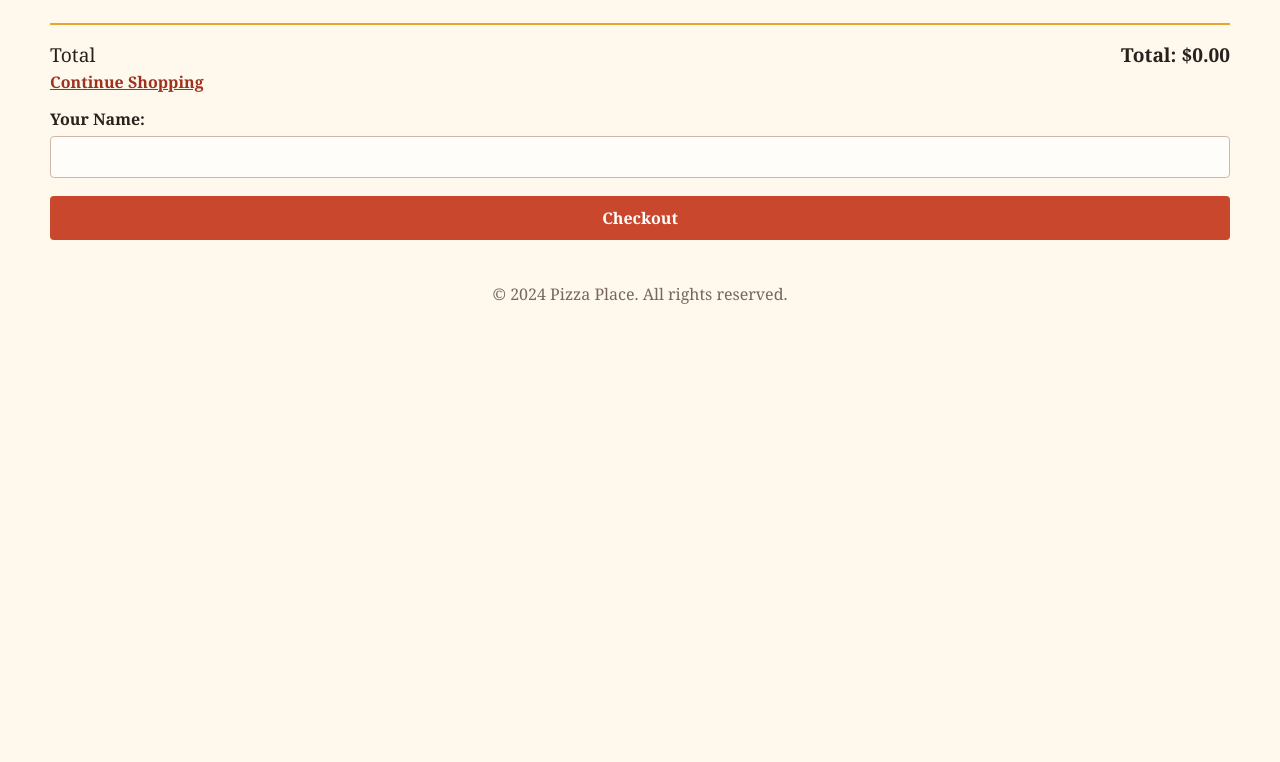
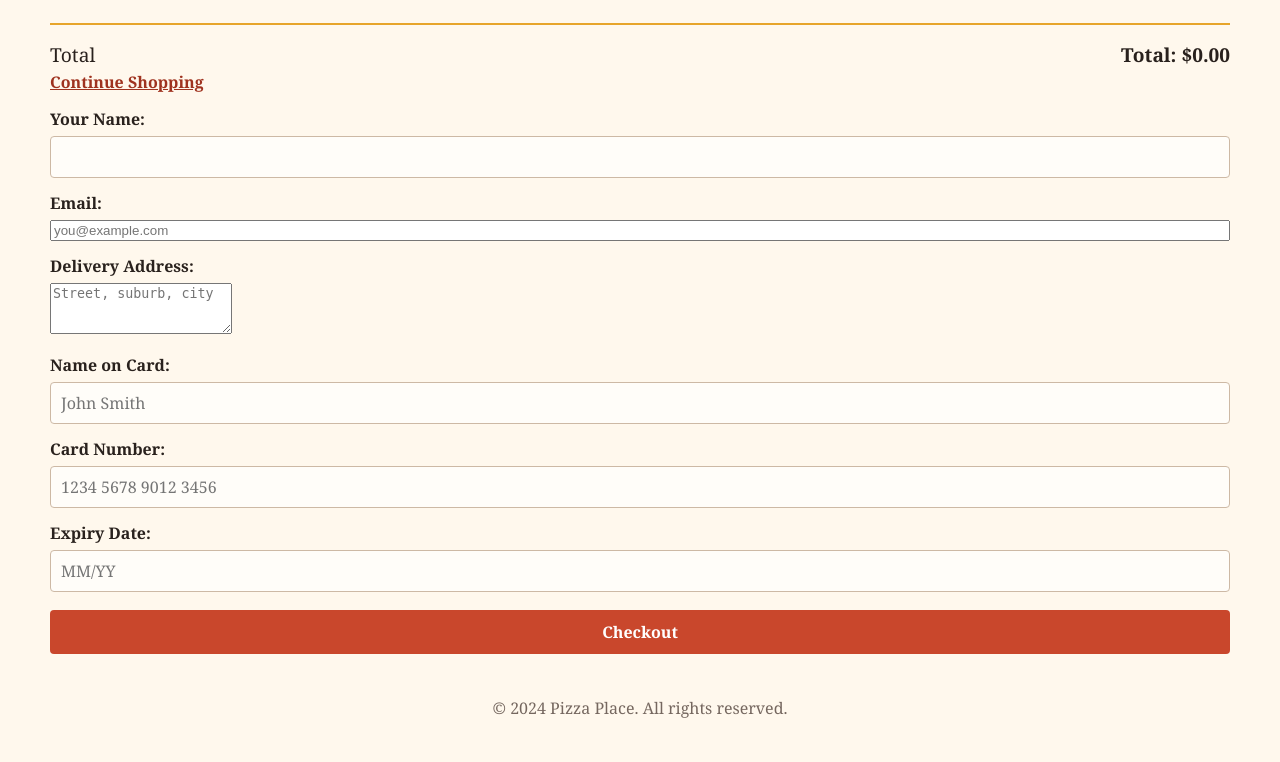
Before and after one commit to st25239/Comp-_csc_assessment-AS91897---AS91896, a Flask app: page /view_cart in a window 1280 px wide. Shown: the part 328-1090 px from the top of the page. Before the commit the page ends 632 px from the top, so only its background shows below. Run offline with Flask 3, Linux system fonts and the light colour scheme.

Commit message:
i have added more thigns to fill out when buyign the pizza, ive also changed some stuff in phythin such as adding a card name to ensure that its numbers and not just random words (still need to test) ive added varables for the new items

```diff
--- a/Templates/cart.html
+++ b/Templates/cart.html
@@ -40,9 +40,25 @@
 
         <div class="cart-actions">
             <a href="{{ url_for('index') }}" class="button-link">Continue Shopping</a>
-            <form action="{{ url_for('checkout') }}" method="post" style="display:inline;">
+            <form action="{{ url_for('checkout') }}" method="post" class="checkout-form">
                 <label for="customer_name_checkout">Your Name:</label>
                 <input type="text" id="customer_name_checkout" name="customer_name" required>
+
+                <label for="customer_email_checkout">Email:</label>
+                <input type="email" id="customer_email_checkout" name="customer_email" placeholder="you@example.com" required>
+
+                <label for="customer_address_checkout">Delivery Address:</label>
+                <textarea id="customer_address_checkout" name="customer_address" rows="3" placeholder="Street, suburb, city" required></textarea>
+
+                <label for="card_name_checkout">Name on Card:</label>
+                <input type="text" id="card_name_checkout" name="card_name" placeholder="John Smith" required>
+
+                <label for="card_number_checkout">Card Number:</label>
+                <input type="text" id="card_number_checkout" name="card_number" inputmode="numeric" maxlength="19" placeholder="1234 5678 9012 3456" required>
+
+                <label for="card_expiry_checkout">Expiry Date:</label>
+                <input type="text" id="card_expiry_checkout" name="card_expiry" placeholder="MM/YY" required>
+
                 <button type="submit">Checkout</button>
             </form>
         </div>
--- a/Templates/home.html
+++ b/Templates/home.html
@@ -0,0 +1,4 @@
+<section class="hero">
+ <div class="hero-copy>"
+    <
+</section>
--- a/app.py
+++ b/app.py
@@ -24,6 +24,11 @@
                 id INTEGER PRIMARY KEY AUTOINCREMENT,
                 invoice_number TEXT NOT NULL,
                 customer_name TEXT NOT NULL,
+                email TEXT,
+                address TEXT,
+                card_name TEXT,
+                card_number TEXT,
+                card_expiry TEXT,
                 cart TEXT NOT NULL,
                 total REAL NOT NULL,
                 addons TEXT,
@@ -53,7 +58,12 @@
     initialise_database()
     with sqlite3.connect('database.db') as conn:
         cursor = conn.cursor()
-        cursor.execute('SELECT * FROM pizza_orders ORDER BY id DESC')
+        cursor.execute('''
+            SELECT id, invoice_number, customer_name, email, address, card_name, card_number, card_expiry,
+                   cart, total, addons, order_date
+            FROM pizza_orders
+            ORDER BY id DESC
+        ''')
         rows = cursor.fetchall()
         orders = []
         for row in rows:
@@ -61,10 +71,12 @@
                 'id': row[0],
                 'invoice_number': row[1],
                 'customer_name': row[2],
-                'items': json.loads(row[3]),
-                'total': row[4],
-                'addons': json.loads(row[5] or '{}'),
-                'date': row[6]
+                'email': row[3],
+                'address': row[4],
+                'items': json.loads(row[8]),
+                'total': row[9],
+                'addons': json.loads(row[10] or '{}'),
+                'date': row[11]
             })
     return render_template('order_history.html', orders=orders)
 
@@ -198,62 +210,89 @@
 
 @app.route('/checkout', methods=['POST'])
 def checkout():
-    customer_name = request.form['customer_name'].strip().title()
+    customer_name = request.form.get('customer_name', '').strip().title()
+    customer_email = request.form.get('customer_email', '').strip()
+    customer_address = request.form.get('customer_address', '').strip()
+    card_name = request.form.get('card_name', '').strip().title()
+    card_number = request.form.get('card_number', '').strip().replace(' ', '')
+    card_expiry = request.form.get('card_expiry', '').strip()
+
     cart = session.get('cart', {})
     selected_addons = session.get('selected_addons', {})
     total = calculate_total(cart, selected_addons)
     invoice_date = datetime.datetime.now().strftime("%Y-%m-%d %H:%M")
     invoice_number = f"INV-{customer_name.replace(' ', '_')}_{invoice_date}"
 
+    masked_card = f"•••• •••• •••• {card_number[-4:]}" if card_number and card_number.isdigit() and len(card_number) >= 4 else 'Not provided'
+
     initialise_database()
     with sqlite3.connect('database.db') as conn:
         cursor = conn.cursor()
         cursor.execute('''
-            INSERT INTO pizza_orders (invoice_number, customer_name, cart, total, addons, order_date)
-            VALUES (?, ?, ?, ?, ?, ?)
-        ''', (invoice_number, customer_name, json.dumps(cart), total, json.dumps(selected_addons), invoice_date))
+            INSERT INTO pizza_orders (invoice_number, customer_name, email, address, card_name, card_number, card_expiry, cart, total, addons, order_date)
+            VALUES (?, ?, ?, ?, ?, ?, ?, ?, ?, ?, ?)
+        ''', (
+            invoice_number,
+            customer_name,
+            customer_email,
+            customer_address,
+            card_name,
+            masked_card,
+            card_expiry,
+            json.dumps(cart),
+            total,
+            json.dumps(selected_addons),
+            invoice_date
+        ))
         conn.commit()
 
-            # make invoice file
     invoice_filename = f"invoice_{invoice_number}.txt"
 
     try:
-            with open(invoice_filename, 'w') as f:
-                f.write(f"Invoice Number: {invoice_number}\n")
-                f.write(f"Customer Name: {customer_name}\n")
-                f.write(f"Date: {datetime.datetime.now().strftime('%Y-%m-%d %H:%M')}\n")
-                f.write("Items:\n")
-                for item, details in cart.items():
-                    f.write(f"- {item} (Size: {details['size']}, Quantity: {details['quantity']}, Price: ${details['price']:.2f})\n")
-                if selected_addons:
-                    f.write("Add-ons:\n")
-                    for addon, price in selected_addons.items():
-                        f.write(f"- {addon}: ${price:.2f}\n")
-                f.write(f"Total: ${total:.2f}\n")
+        with open(invoice_filename, 'w') as f:
+            f.write(f"Invoice Number: {invoice_number}\n")
+            f.write(f"Customer Name: {customer_name}\n")
+            f.write(f"Email: {customer_email}\n")
+            f.write(f"Address: {customer_address}\n")
+            f.write(f"Payment: {card_name} - {masked_card}\n")
+            f.write(f"Date: {datetime.datetime.now().strftime('%Y-%m-%d %H:%M')}\n")
+            f.write("Items:\n")
+            for item, details in cart.items():
+                f.write(f"- {item} (Size: {details['size']}, Quantity: {details['quantity']}, Price: ${details['price']:.2f})\n")
+            if selected_addons:
+                f.write("Add-ons:\n")
+                for addon, price in selected_addons.items():
+                    f.write(f"- {addon}: ${price:.2f}\n")
+            f.write(f"Total: ${total:.2f}\n")
     except Exception as e:
-            flash(f"could not create invoice file")
-            print(f"Error creating invoice file: {e}")
+        flash("could not create invoice file")
+        print(f"Error creating invoice file: {e}")
 
     try:
         if not customer_name:
             flash("please enter your name before proceeding to checkout.")
-            return redirect(url_for('index')) # redirect to the index page if the customer name is empty
+            return redirect(url_for('index'))
+
+        if not customer_email:
+            flash("Please enter your email before checkout.")
+            return redirect(url_for('view_cart'))
+
+        if not customer_address:
+            flash("Please enter your delivery address before checkout.")
+            return redirect(url_for('view_cart'))
 
         if not cart:
             flash("Your cart is empty. Please add items to your cart before proceeding to checkout.")
-            return redirect(url_for('index')) # redirect to the index page if the cart is empty
-
-        with open('data/pizza.json', 'w') as f:
-            json.dump(pizza_data, f)
+            return redirect(url_for('index'))
 
         with open('data/pizza.json', 'r') as file:
-            pizza_data = json.load(file) # load the pizza data from the JSON file
+            pizza_data = json.load(file)
 
         for pizza_name, details in cart.items():
             if pizza_name in pizza_data:
                 pizza_data[pizza_name]['stock'] -= details['quantity']
                 if pizza_data[pizza_name]['stock'] < 0:
-                    pizza_data[pizza_name]['stock'] = 0 # prevent negative stock values
+                    pizza_data[pizza_name]['stock'] = 0
 
         with open('data/pizza.json', 'w') as file:
             json.dump(pizza_data, file, indent=4)
@@ -262,14 +301,23 @@
         flash(f"An error occurred while updating the stock: {e}")
         return redirect(url_for('index'))
 
-
-
-    # this resets the cart after purchase
     session.pop('cart', None)
     session.pop('selected_addons', None)
     session.modified = True
 
-    return render_template('invoice.html', customer_name=customer_name, cart=cart, total=total, selected_addons=selected_addons, invoice_number=invoice_number, invoice_date=invoice_date)
+    return render_template(
+        'invoice.html',
+        customer_name=customer_name,
+        customer_email=customer_email,
+        customer_address=customer_address,
+        cart=cart,
+        total=total,
+        selected_addons=selected_addons,
+        invoice_number=invoice_number,
+        invoice_date=invoice_date,
+        masked_card=masked_card,
+        card_name=card_name
+    )
 
 
 if __name__ == '__main__':
```
Also changed, not shown: database.db.
